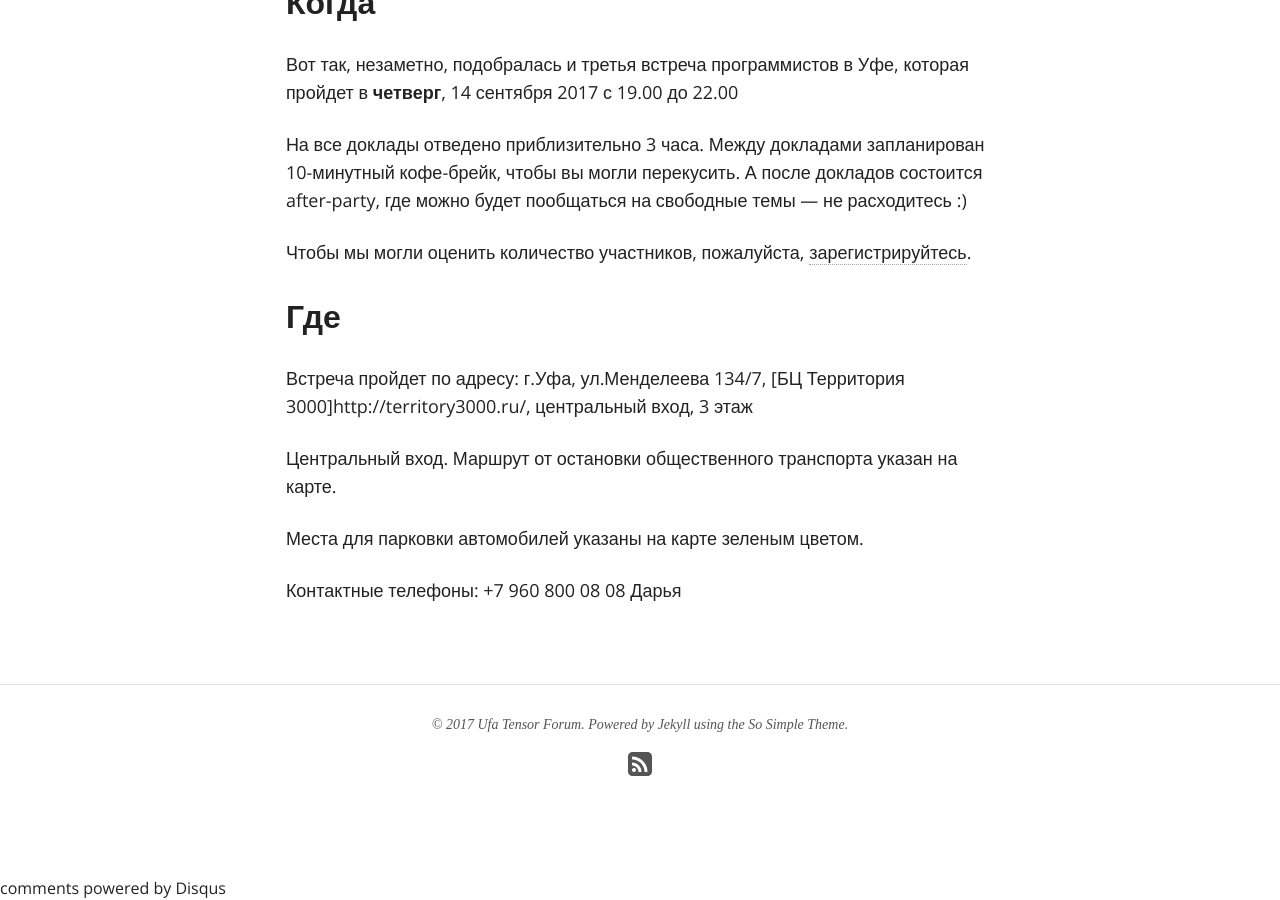
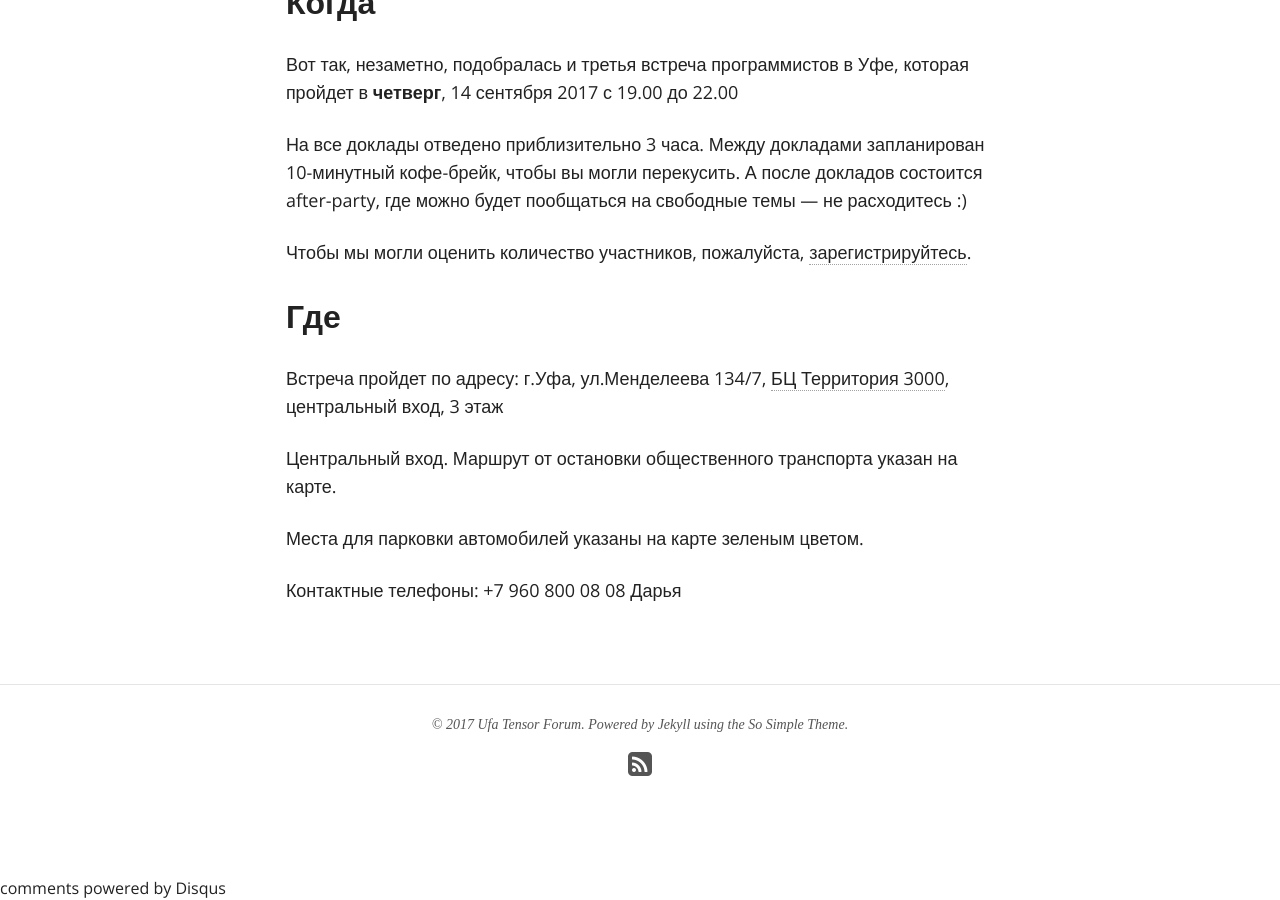
Before and after one commit to tensor-ufa/tensor-ufa.github.io, a Jekyll site: the page built from index.md, in a window 1280 px wide and 900 px high, scrolled down 864 px. Built offline with Jekyll 4.4.1, drawn with Linux system fonts in a browser that asks for light colours; nearby versions of some CDN libraries; comment, search, counter and statistics services are not loaded; some of the changed lines change nothing that is shown.

Commit message:
ссылка

```diff
--- a/index.md
+++ b/index.md
@@ -36,7 +36,7 @@ comments: true
 Где
 ---
 
-Встреча пройдет по адресу: г.Уфа, ул.Менделеева 134/7,  [БЦ Территория 3000]http://territory3000.ru/, центральный вход, 3 этаж
+Встреча пройдет по адресу: г.Уфа, ул.Менделеева 134/7,  [БЦ Территория 3000][place], центральный вход, 3 этаж
 
 Центральный вход.
 Маршрут от остановки общественного транспорта указан на карте.
@@ -57,5 +57,6 @@ comments: true
 -->
 
 [register]: /register/
+[place]: /register/
 [tensor]: http://tensor.ru/
 [speakers]: /speakers/
```
